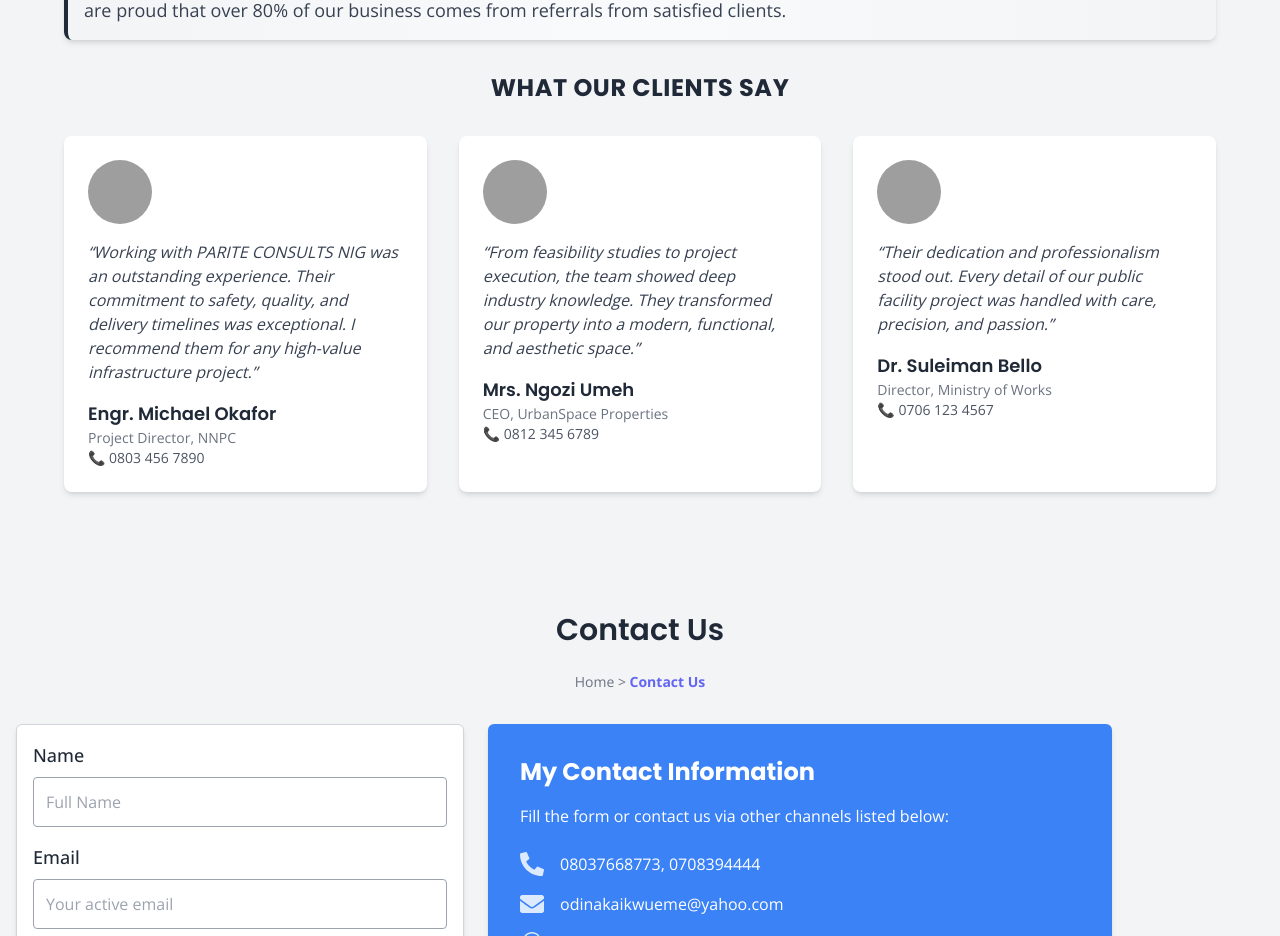
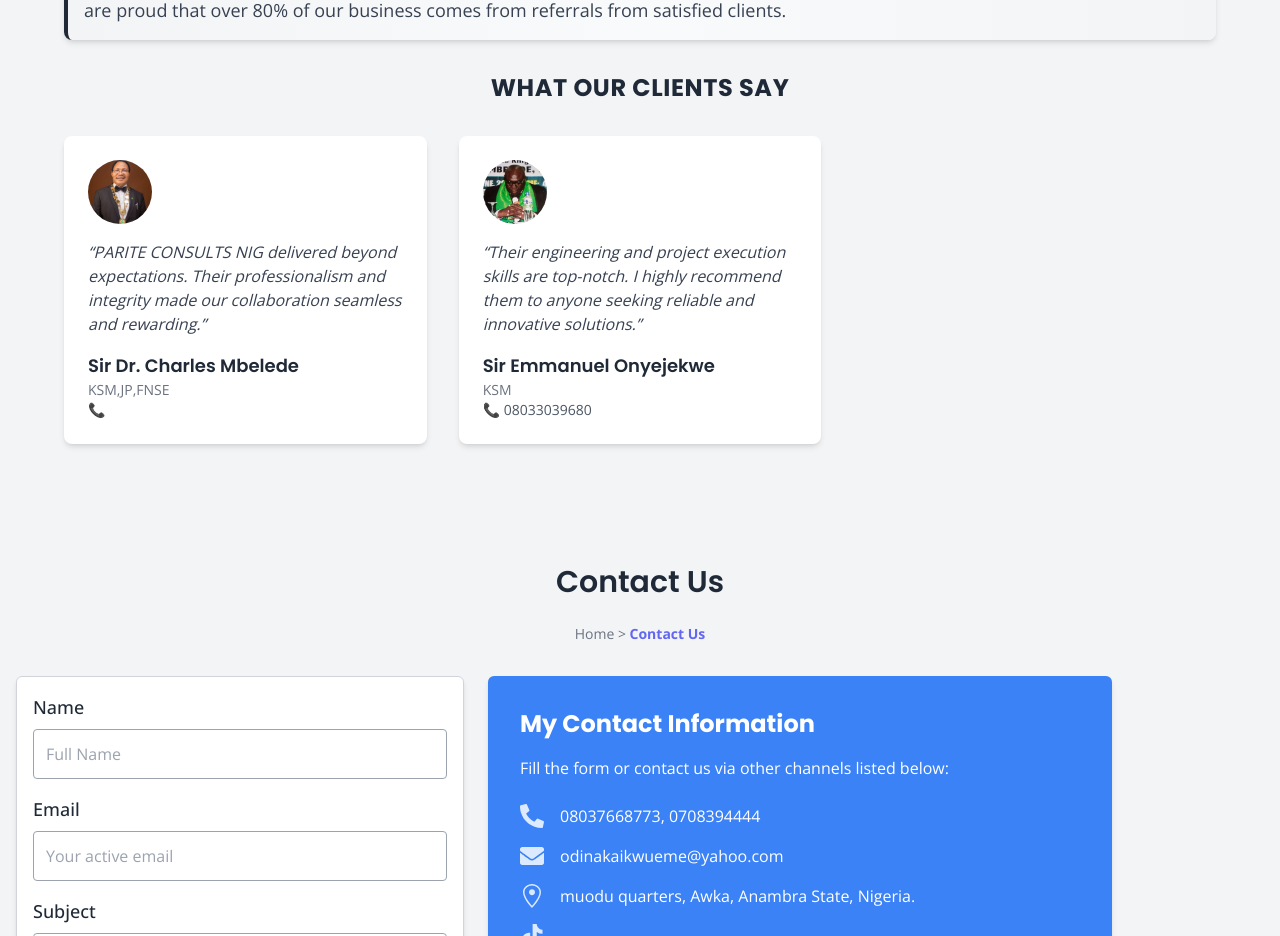
Before and after one commit to SunnyJohny/PariteConsultWebsite, a React (Create React App) app: page / in a window 1280 px wide. Shown: the part 3760-4696 px from the top of the page. Built offline with nearby package versions, Linux system fonts and the light colour scheme; no server answers; the database is empty; grey boxes are pictures that could not be loaded.

Commit message:
New Commit

```diff
--- a/src/components/About.jsx
+++ b/src/components/About.jsx
@@ -136,28 +136,20 @@ const AboutUs = () => {
   <div className="grid md:grid-cols-2 lg:grid-cols-3 gap-8 mb-12">
     {[
       {
-        name: "Engr. Michael Okafor",
-        title: "Project Director, NNPC",
-        phone: "0803 456 7890",
-        image: "/images/testimonial1.jpg",
+        name: "Sir Dr. Charles Mbelede",
+        title: "KSM,JP,FNSE",
+        phone: "",
+        image: "/images/SirDr.Charles.jpg",
         quote:
-          "Working with PARITE CONSULTS NIG was an outstanding experience. Their commitment to safety, quality, and delivery timelines was exceptional. I recommend them for any high-value infrastructure project.",
+          "PARITE CONSULTS NIG delivered beyond expectations. Their professionalism and integrity made our collaboration seamless and rewarding.",
       },
       {
-        name: "Mrs. Ngozi Umeh",
-        title: "CEO, UrbanSpace Properties",
-        phone: "0812 345 6789",
-        image: "/images/testimonial2.jpg",
+        name: "Sir Emmanuel Onyejekwe",
+        title: "KSM",
+        phone: "08033039680",
+        image: "/images/SirEmmanuelOnyejekwe.jpg",
         quote:
-          "From feasibility studies to project execution, the team showed deep industry knowledge. They transformed our property into a modern, functional, and aesthetic space.",
-      },
-      {
-        name: "Dr. Suleiman Bello",
-        title: "Director, Ministry of Works",
-        phone: "0706 123 4567",
-        image: "/images/testimonial3.jpg",
-        quote:
-          "Their dedication and professionalism stood out. Every detail of our public facility project was handled with care, precision, and passion.",
+          "Their engineering and project execution skills are top-notch. I highly recommend them to anyone seeking reliable and innovative solutions.",
       },
     ].map((testimonial, index) => (
       <div key={index} className="bg-white p-6 rounded-lg shadow-md">
@@ -175,6 +167,7 @@ const AboutUs = () => {
   </div>
 </div>
 
+
       </div>
     </section>
   );
```
Also changed, not shown: public/images/SirDr.Charles.jpg (added), public/images/SirEmmanuelOnyejekwe.jpg (added).
